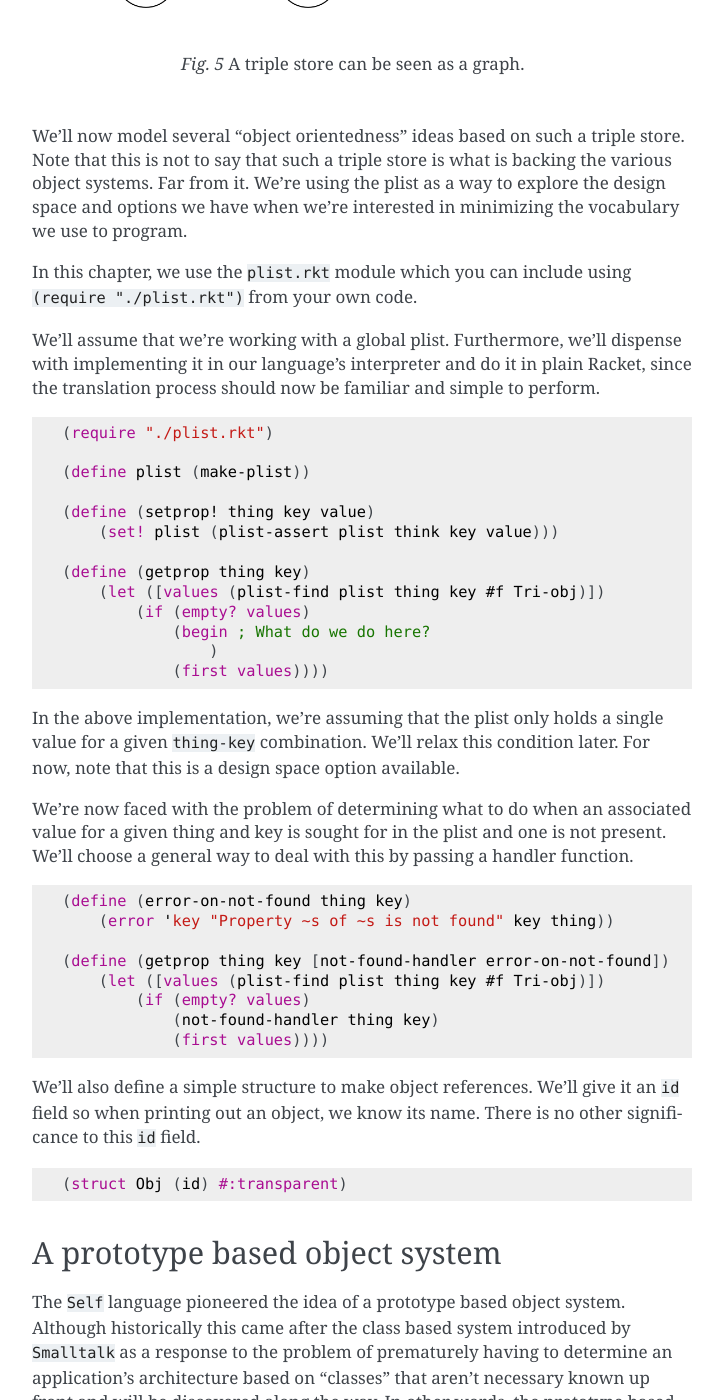
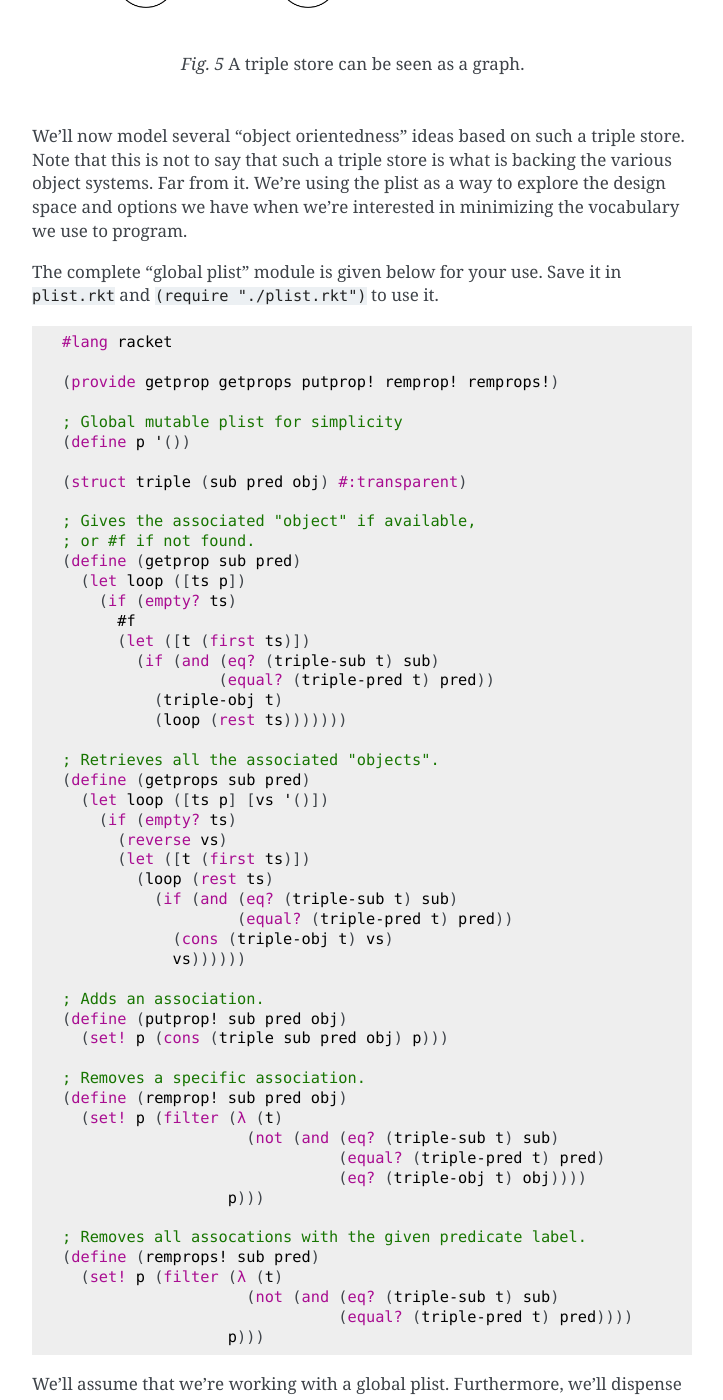
Before and after one commit to kreauniv/comp308, a Sphinx documentation site: the page built from source/dispatch.rst, in a window 1280 px wide and 1400 px high, scrolled down 2267 px. Shown: the whole window, without its empty margins (388-1111 px from the left). Built offline with Sphinx 7.4.7, drawn with Linux system fonts in a browser that asks for light colours; some of the changed text lies outside the part shown.

Commit message:
Dispatch modifications

```diff
--- a/source/dispatch.rst
+++ b/source/dispatch.rst
@@ -99,57 +99,76 @@ backing the various object systems. Far from it. We're using the plist as a
 way to explore the design space and options we have when we're interested in
 minimizing the vocabulary we use to program.
 
-In this chapter, we use the ``plist.rkt`` module which you can include
-using ``(require "./plist.rkt")`` from your own code.
+The complete "global plist" module is given below for your use. Save it
+in ``plist.rkt`` and ``(require "./plist.rkt")`` to use it.
+
+.. code:: racket
+
+    #lang racket
+
+    (provide getprop getprops putprop! remprop! remprops!)
+
+    ; Global mutable plist for simplicity
+    (define p '())
+
+    (struct triple (sub pred obj) #:transparent)
+
+    ; Gives the associated "object" if available,
+    ; or #f if not found.
+    (define (getprop sub pred)
+      (let loop ([ts p])
+        (if (empty? ts)
+          #f
+          (let ([t (first ts)])
+            (if (and (eq? (triple-sub t) sub)
+                     (equal? (triple-pred t) pred))
+              (triple-obj t)
+              (loop (rest ts)))))))
+
+    ; Retrieves all the associated "objects".
+    (define (getprops sub pred)
+      (let loop ([ts p] [vs '()])
+        (if (empty? ts)
+          (reverse vs)
+          (let ([t (first ts)])
+            (loop (rest ts)
+              (if (and (eq? (triple-sub t) sub)
+                       (equal? (triple-pred t) pred))
+                (cons (triple-obj t) vs)
+                vs))))))
+
+    ; Adds an association.
+    (define (putprop! sub pred obj)
+      (set! p (cons (triple sub pred obj) p)))
+
+    ; Removes a specific association.
+    (define (remprop! sub pred obj)
+      (set! p (filter (λ (t)
+                        (not (and (eq? (triple-sub t) sub)
+                                  (equal? (triple-pred t) pred)
+                                  (eq? (triple-obj t) obj))))
+                      p)))
+
+    ; Removes all assocations with the given predicate label.
+    (define (remprops! sub pred)
+      (set! p (filter (λ (t)
+                        (not (and (eq? (triple-sub t) sub)
+                                  (equal? (triple-pred t) pred))))
+                      p)))
+
 
 We'll assume that we're working with a global plist. Furthermore, we'll
 dispense with implementing it in our language's interpreter and do it in
 plain Racket, since the translation process should now be familiar and
 simple to perform.
 
-.. code-block:: racket
-
-    (require "./plist.rkt")
-
-    (define plist (make-plist))
-
-    (define (setprop! thing key value)
-        (set! plist (plist-assert plist think key value)))
-
-    (define (getprop thing key)
-        (let ([values (plist-find plist thing key #f Tri-obj)])
-            (if (empty? values)
-                (begin ; What do we do here?
-                    )
-                (first values))))
-
-In the above implementation, we're assuming that the plist only holds
-a single value for a given ``thing-key`` combination. We'll relax
-this condition later. For now, note that this is a design space option
-available.
-
-We're now faced with the problem of determining what to do when
-an associated value for a given thing and key is sought for in
-the plist and one is not present. We'll choose a general way to
-deal with this by passing a handler function.
-
-.. code-block:: racket
-
-    (define (error-on-not-found thing key)
-        (error 'key "Property ~s of ~s is not found" key thing))
-
-    (define (getprop thing key [not-found-handler error-on-not-found])
-        (let ([values (plist-find plist thing key #f Tri-obj)])
-            (if (empty? values)
-                (not-found-handler thing key)
-                (first values))))
-
-
 We'll also define a simple structure to make object references.
 We'll give it an ``id`` field so when printing out an object, we
 know its name. There is no other significance to this ``id`` field.
 
 .. code-block:: racket
+
+    (require "./plist.rkt")
 
     (struct Obj (id) #:transparent)
 
@@ -192,32 +211,34 @@ reference that is associated with those properties and methods.
 .. code-block:: racket
 
     (define (object id . kvs)
-        (let ([obj (Obj id)])
-            (let loop ([kvs kvs])
-                (if (empty? kvs)
-                    obj
-                    (begin (setprop! obj (first kvs) (second kvs))
-                           (loop (rest (rest kvs))))))))
+      (let ([obj (Obj id)])
+        (let loop ([kvs kvs])
+          (when (empty? (rest kvs))
+            (error 'object "Keys and values must be given in pairs"))
+          (if (empty? kvs)
+            obj
+            (begin (putprop! obj (first kvs) (second kvs))
+                   (loop (rest (rest kvs))))))))
 
 With that definition in hand, we can do the following -
 
 .. code-block:: racket
 
     (define dog1
-        (object 'puppy
-            'color 'brown
-            'bark (λ (self) (displayln "Yelp!"))))
+      (object 'puppy
+        'color 'brown
+        'bark (λ (self) (displayln "Yelp!"))))
 
     (define dog2
-        (object 'adult
-            'color 'black
-            'bark (λ (self) (displayln "Woof Woof!"))))
+      (object 'adult
+        'color 'black
+        'bark (λ (self) (displayln "Woof Woof!"))))
 
     (define cat1
-        (object 'siamese
-            'color 'grey
-            'bark (λ (self)
-                     (error "I don't bark! Am I a dog?"))))
+      (object 'siamese
+        'color 'grey
+        'bark (λ (self)
+                 (error "I don't bark! Am I a dog?"))))
 
     > (getprop cat1 'color)
     'grey
@@ -233,12 +254,11 @@ we'll leave the "no such method" condition as an error.
 .. code-block:: racket
 
     (define (get obj propname)
-        (getprop obj propname
-            (λ (obj propname)
-                (error "Placeholder. Property name not found."))))
+      (or (getprop obj propname)
+          (error "Placeholder. Property name not found")))
 
-    (define (send obj message . args)
-        (let ([method (get obj message)])
+    (define (send obj msgid . args)
+        (let ([method (get obj msgid)])
             (if (procedure? method)
                 (apply method (cons obj args))
                 (error "Method must be a procedure"))))
@@ -282,13 +302,10 @@ it up in the property list.
 .. code-block:: racket
 
     (define (get obj propname)
-        (getprop obj propname
-            (λ (obj propname)
-                ; Note the recursive call to 'get'
-                (get (getprop obj 'super
-                        (λ (obj superkey)
-                            (error "No such parent")))
-                     propname))))
+      (or (getprop obj propname)
+          (get (or (getprop obj 'super)
+                   (error 'get "Thing has no super ~a" obj))
+               propname)))
 
 We did something interesting there. We first try to look up a "super" property
 of the object, which we expect to be defined to another object. If we find one,
@@ -305,9 +322,9 @@ see what this mechanism buys us for our animal farm.
 
 .. code-block:: racket
 
-    (setprop! dog1 'super animal)
-    (setprop! dog2 'super animal)
-    (setprop! cat1 'super animal)
+    (putprop! dog1 'super animal)
+    (putprop! dog2 'super animal)
+    (putprop! cat1 'super animal)
 
     > (get dog1 'num-legs)
     4
@@ -319,11 +336,12 @@ animals will automatically get it.
 
 .. code-block:: racket
 
-    (setprop! animal 'walk
-        (λ (self num-steps)
-            (setprop! self 'steps-walked
-                (+ (getprop self 'steps-walked (λ (self key) 0))
-                   num-steps))))
+    (putprop! animal 'walk
+      (λ (self num-steps)
+        (or (getprop self 'steps-walked)
+            (putprop! self 'steps-walked 0))
+        (putprop! self 'steps-walked
+          (+ (get self 'steps-walked) num-steps))))
 
     > (send dog1 'walk 3)
     > (get dog1 'steps-walked)
@@ -375,45 +393,46 @@ hierarchies though.
 
 .. code-block:: racket
 
-    (define (send/super super obj message . args)
-        (let ([method (get super message)])
-            (if (procedure? method)
-                ; Note the change in protocol for method invocation
-                ; which now takes an additional "super" argument.
-                (apply method (cons super (cons obj args)))
-                (error "Method must be a procedure"))))
+    (define (method m)
+      (if (procedure? m)
+          m
+          (error 'method "Expected a method. Got ~a" m)))
+
+    (define (send/super super obj msgid . args)
+      (let ([m (method (get super msgid))])
+        ; Note the change in protocol for method invocation
+        ; which now takes an additional "super" argument.
+        (apply method super obj args)))
 
     ; Note that in class-based object systems, method lookup
     ; starts with an object's class and not the object itself.
     ; So we need to lookup an object's ``'isa`` property and
     ; and invoke ``send/super``.
     (define (send obj message . args)
-        (apply send/super (cons (getprop obj 'isa)
-                                (cons obj (cons message args)))))
+      (apply send/super (getprop obj 'isa) obj msgid args))
 
     (define dog1
-        (object 'puppy
-            'color 'brown
-            'bark (λ (super self) (displayln "Yelp!"))))
+      (object 'puppy
+        'color 'brown
+        'bark (λ (super self) (displayln "Yelp!"))))
 
     (define dog2
-        (object 'adult
-            'color 'black
-            'bark (λ (super self) (displayln "Woof Woof!"))))
+      (object 'adult
+        'color 'black
+        'bark (λ (super self) (displayln "Woof Woof!"))))
 
     (define cat1
-        (object 'siamese
-            'color 'grey
-            'bark (λ (super self)
-                     (error "I don't bark! Am I a dog?"))))
+      (object 'siamese
+        'color 'grey
+        'bark (λ (super self)
+                 (error "I don't bark! Am I a dog?"))))
 
     (define animal
-        (object 'Animal
-            'num-legs 4
-            'walk (λ (super self num-steps)
-                    (setprop! self 'steps-walked
-                        (+ (getprop self 'steps-walked (λ (self key) 0))
-                           num-steps)))))
+      (object 'Animal
+        'num-legs 4
+        'walk (λ (super self num-steps)
+                (putprop! self 'steps-walked
+                  (+ (get self 'steps-walked) num-steps)))))
 
 
 So what new capability does doing this give us? Within a method,
@@ -423,18 +442,18 @@ for the cat that depends on whether it is tired, we can do this -
 
 .. code-block:: racket
 
-    (setprop! cat 'tired #t)
-    (setprop! cat 'walk
+    (putprop! cat 'tired #t)
+    (putprop! cat 'walk
         (λ (klass self num-steps)
             (if (get self 'tired)
                 (error "No energy for a walk. Go away. Meeeow!")
                 (send/super (get klass 'super) self 'walk num-steps))))
 
-Notice how the cat delegates to its super the ability to walk when it
-is able to, but errors out otherwise. Under normal method invocation,
-``klass`` will be the same as ``self``, but we can choose differently,
-just as the method does when turning around and invoking the parent
-implementation directly, but without changing the target object.
+Notice how the cat delegates to its super the ability to walk when it is able
+to, but errors out otherwise. Under normal method invocation, ``klass`` will be
+the same as ``self``'s ``'isa`` property, but we can choose differently, just
+as the method does when turning around and invoking the parent implementation
+directly, but without changing the target object.
 
 Classes and Types
 -----------------
@@ -464,13 +483,13 @@ like below --
 .. code-block:: racket
 
     (define (get thing propname)
-        (getprop thing propname
-            (λ (thing propname)
-                (get (getprop thing 'super) propname))))
+      (or (getprop thing propname)
+          (get (or (getprop thing 'super)
+                   (error 'get "Thing doesn't have a super"))
+               propname)))
 
-    (define (send obj message . args)
-        (let ([klass (getprop obj 'isa)])
-            (apply send/super (append (list klass obj message) args))))
+    (define (send obj msgid . args)
+      (apply send/super (getprop obj 'isa) obj msgid args))
 
 Uniformity considerations
 -------------------------
@@ -482,16 +501,17 @@ might handle branching on a condition.
 
 .. code-block:: racket
 
-    (setprop! 'True 'if:else: (λ (ctxt obj thenblock elseblock)
+    (putprop! 'True 'if:else: (λ (ctxt obj thenblock elseblock)
                                     (thenblock)))
-    (setprop! 'False 'if:else: (λ (ctxt obj thenblock elseblock)
+    (putprop! 'False 'if:else: (λ (ctxt obj thenblock elseblock)
                                     (elseblock)))
 
 
 So the result of a boolean computation is a singleton instance of one of the
 "classes" named ``True`` and ``False``, which dispatch on the ``'if:else:``
 message on one or the other branch depending on which instance received the
-message.
+message. Note how this bears close resemblance to the way we encoded booleans
+in lambda calculus.
 
 Other control constructs are also cleverly constructed based on the fundamental
 notion of a "block" - which plays the role of a lambda function in OOP
@@ -508,20 +528,44 @@ principle, that is equivalent to having some type checks like below --
 
 .. code-block:: racket
 
-    (define (get thing key)
+    (define (key-not-found thing key)
+      (error 'get "Thing ~a does not have key ~a" thing key))
+
+    (define (get0 thing key [else key-not-found])
+      (or (getprop thing key)
+          (get0 (or (getprop thing 'super)
+                    (else thing key))
+                key)))
+
+    (define (get thing key [else key-not-found])
         (if (equal? key 'isa)
             (cond
                 [(number? thing) 'Number]
                 [(string? thing) 'String]
                 [(symbol? thing) 'Symbol]
                 [(boolean? thing) (if thing 'True 'False)]
-                [else (getprop thing key)]) ; Errors out if not found.
-            (getprop thing key
-                (λ (thing key)
-                    (get (getprop thing 'super) key)))))
+                [else (get0 thing key else)])
+            (get0 thing key else)))
 
-Now we no longer have to have individual raw data items like numbers
-and strings in our property list take just so we can get at their types/classes.
+    ; Some sample messages supported by these "types".
+    (putprop! 'Number '+ (λ (super self val) (+ self val)))
+    (putprop! 'Number '- (λ (super self val) (- self val)))
+    (putprop! 'Number 'neg (λ (super self) (- self)))
+    (putprop! 'Number '* (λ (super self val) (* self val)))
+    (putprop! 'Number '/ (λ (super self val) (/ self val)))
+    (putprop! 'Number 'inv (λ (super self) (/ 1 self)))
+    (putprop! 'String 'concat (λ (super self str)
+                                 (string-append self str)))
+    (putprop! 'String 'display (λ (super self)
+                                  (displayln self)))
+    (putprop! 'True 'display (λ (super self) (display "#t")))
+    (putprop! 'False 'display (λ (super self) (display "#f")))
+
+    ; Now we can do
+    (send 3 '+ 4) ; => 7
+
+Now we no longer have to have individual raw data items like numbers and
+strings in our property list just so we can get at their types/classes.
 
 Flipping things around
 ----------------------
@@ -569,20 +613,20 @@ strings and integers perhaps using this approach --
 
 .. code-block:: racket
 
-    (setprop! 'add (list 'Number 'Number)
+    (putprop! 'add (list 'Number 'Number)
         (λ (n1 n2)
             (+ n1 n2)))
 
-    (setprop! 'add (list 'String 'Number)
+    (putprop! 'add (list 'String 'Number)
         (λ (str num)
             (format "~s~s" str num)))
 
-    (setprop! 'add (list 'Number 'String)
+    (putprop! 'add (list 'Number 'String)
         (λ (num str)
             (format "~s~s" num str)))
 
-Now we can add number and strings freely. Not that that's "a good thing",
-but we can.
+Now we can add numbers and strings freely. Not that that's "a good thing", but
+we can.
 
 The interesting thing about this approach is that we're no longer forced to
 determine whether the code for adding a string with a number should go within
@@ -672,7 +716,7 @@ method invocation chain.
 
     (define (new klass . args)
         (let ([obj (Obj klass)])
-            (setprop! obj 'isa klass)
+            (putprop! obj 'isa klass)
             (apply (get klass 'constructor) (cons obj args))
             obj))
 
@@ -695,11 +739,10 @@ perform.
 
 .. code-block:: racket
 
-    (define (send obj message . args)
-        (let ([method (getprop obj message
-                        (λ (obj message)
-                            (get (getprop obj 'super (λ (thing key) #f)) message)))])
-            (if method
-                (apply method (cons obj args))
-                (apply (get obj 'method-not-found)
-                        (cons obj (cons message args))))))
+    (define (send obj msgid . args)
+      (apply
+          (get obj msgid
+            (λ (obj msgid)
+              (send obj 'method-not-found msgid)))
+          obj
+          args))
```
Also changed, not shown: other parts of source/dispatch.rst (+6 -6 lines).
